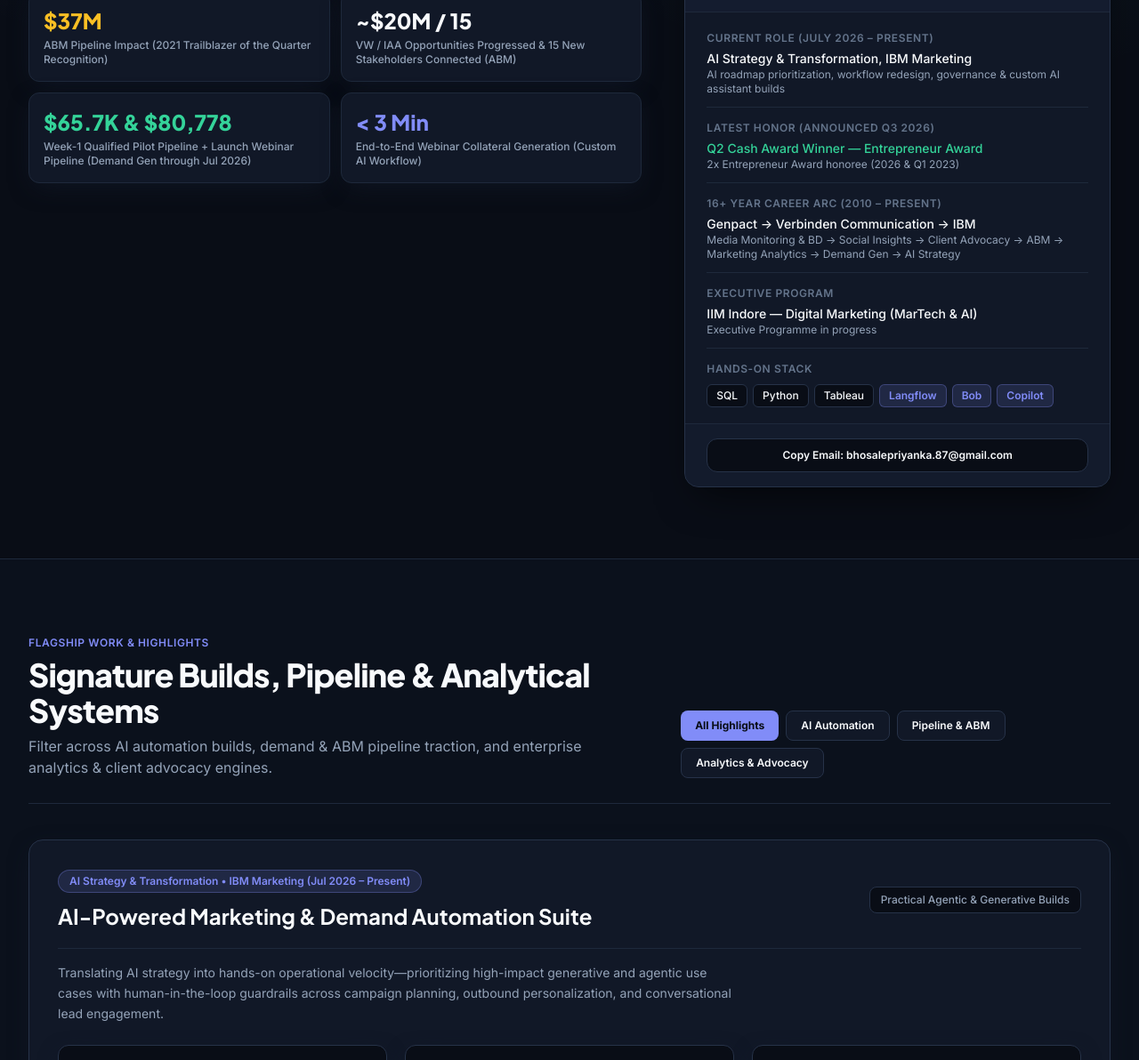
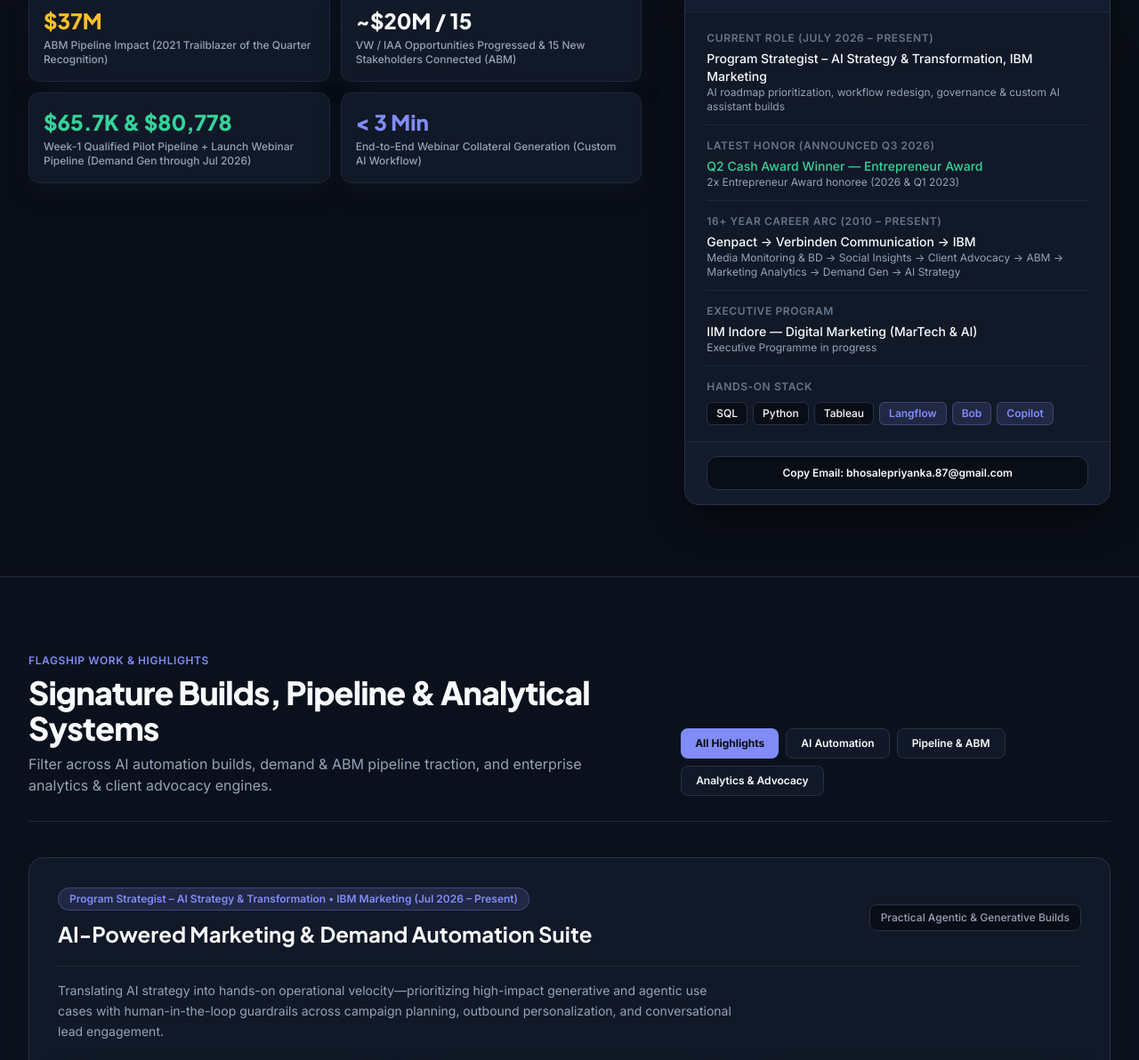
Before and after one commit to bhosalepriyanka87-ctrl/Portfolio, a plain HTML site: page index.html in a window 1280 px wide. Shown: the part 855-2047 px from the top of the page at 89% size. Drawn offline with nearby package versions, Linux system fonts and the light colour scheme.

Commit message:
Update current role title to Program Strategist

```diff
--- a/index.html
+++ b/index.html
@@ -222,7 +222,7 @@
 <div class="divide-y divide-line px-6 py-1.5 text-sm">
 <div class="py-3">
 <span class="text-xs font-semibold uppercase tracking-wider text-subtle">Current Role (July 2026 – Present)</span>
-<p class="mt-1 font-medium text-ink">AI Strategy &amp; Transformation, IBM Marketing</p>
+<p class="mt-1 font-medium text-ink">Program Strategist – AI Strategy &amp; Transformation, IBM Marketing</p>
 <p class="text-xs text-muted">AI roadmap prioritization, workflow redesign, governance &amp; custom AI assistant builds</p>
 </div>
 <div class="py-3">
@@ -299,7 +299,7 @@
 <div class="flex flex-wrap items-center justify-between gap-3 border-b border-line pb-5">
 <div>
 <span class="inline-block rounded-full border border-accent/30 bg-accentSoft px-3 py-1 text-xs font-semibold text-accent">
-                  AI Strategy &amp; Transformation &bull; IBM Marketing (Jul 2026 – Present)
+                  Program Strategist – AI Strategy &amp; Transformation &bull; IBM Marketing (Jul 2026 – Present)
                 </span>
 <h3 class="mt-2.5 font-heading text-xl font-bold text-ink sm:text-2xl">
                   AI-Powered Marketing &amp; Demand Automation Suite
@@ -465,7 +465,7 @@
 <span class="rounded-full border border-accent/30 bg-accentSoft px-3 py-1 text-xs font-bold text-accent">July 2026 – Present</span>
 <span class="rounded-full border border-lineWarm bg-surface px-3 py-1 text-xs font-medium text-muted">IBM India Pvt. Ltd</span>
 </div>
-<h3 class="mt-2.5 font-heading text-xl font-bold text-ink">AI Strategy and Transformation, IBM Marketing</h3>
+<h3 class="mt-2.5 font-heading text-xl font-bold text-ink">Program Strategist – AI Strategy and Transformation, IBM Marketing</h3>
 </div>
 <span class="rounded-lg border border-lineWarm bg-surface px-3 py-1.5 text-xs font-semibold text-accent">Era: AI &amp; Growth Leadership</span>
 </div>
```
